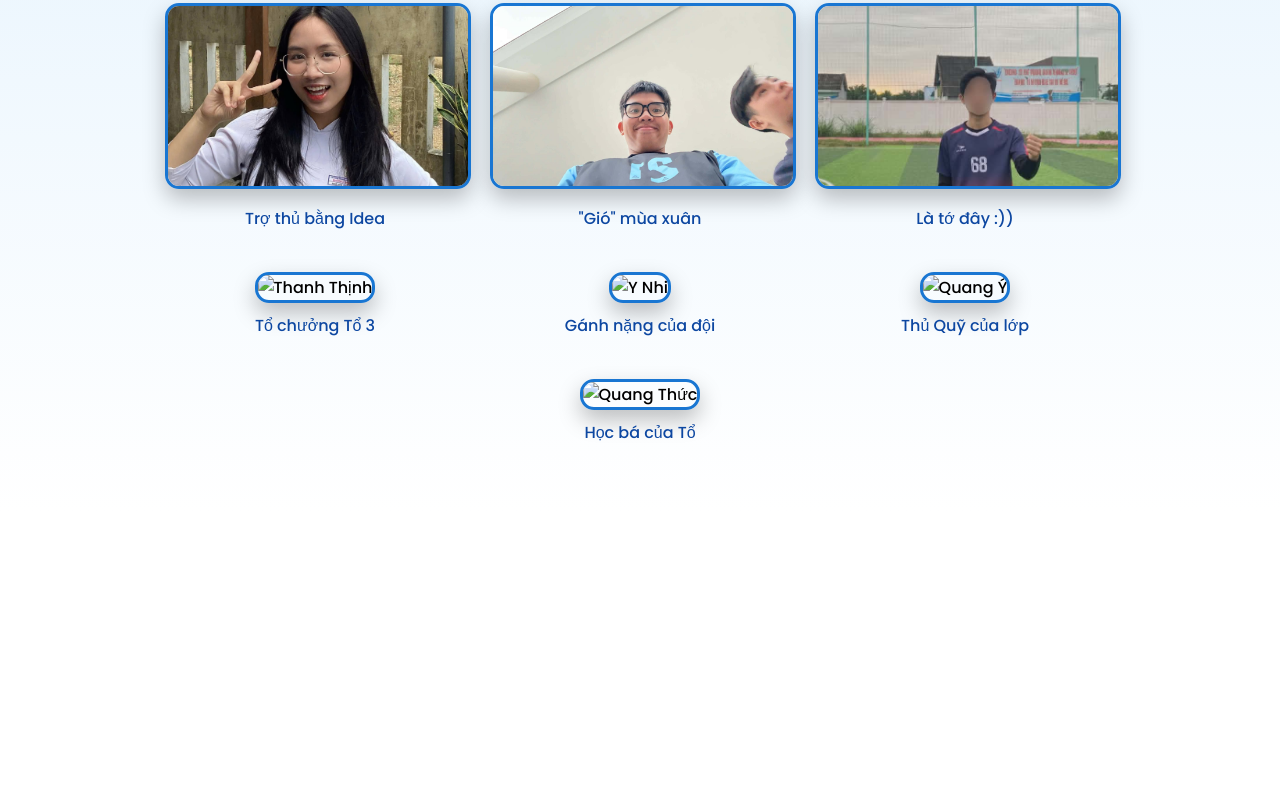
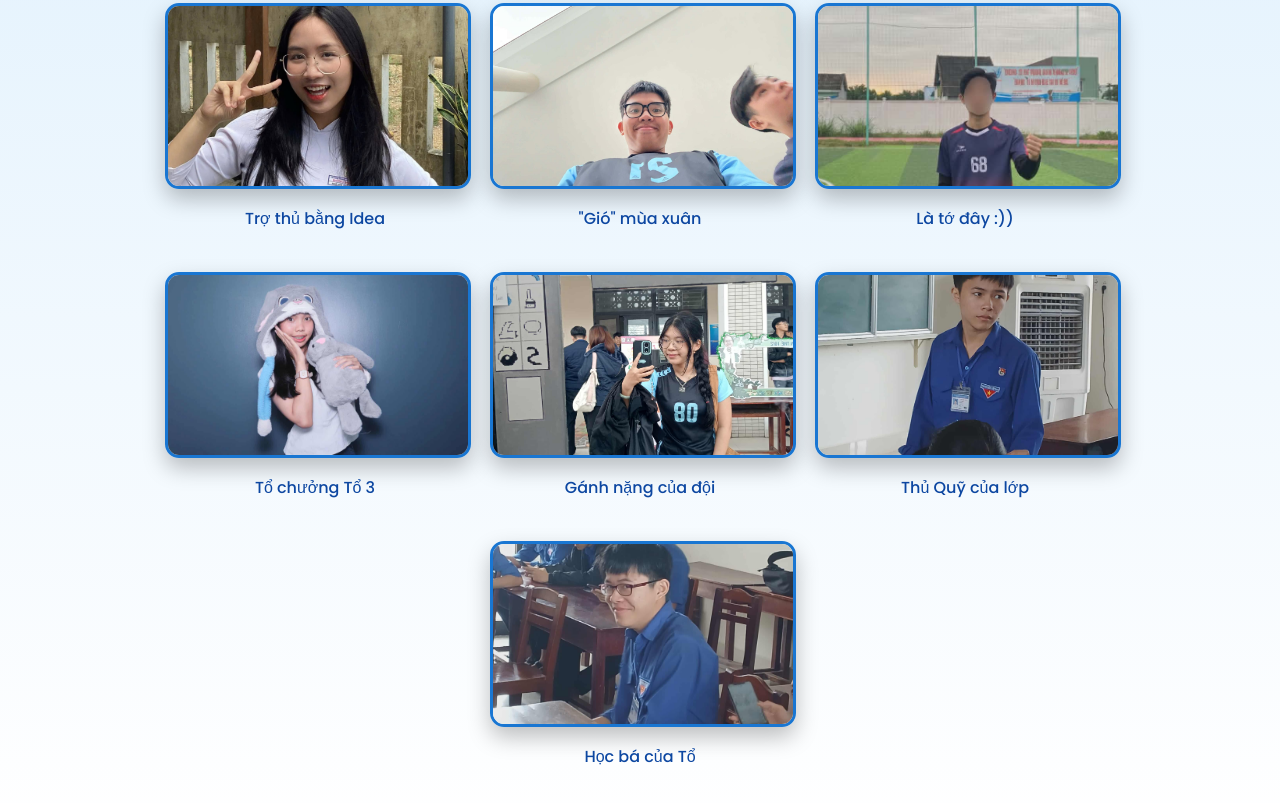
Before and after one commit to quangthangta9-cell/to, a plain HTML site: page index.html in a window 1280 px wide. Shown: the part 1094-1897 px from the top of the page. Before the commit the page ends 1605 px from the top, so only its background shows below. Drawn offline with Linux system fonts and the light colour scheme.

Commit message:
Update index.html

```diff
--- a/index.html
+++ b/index.html
@@ -70,19 +70,19 @@
       <p>Là tớ đây :))</p>
     </div>
     <div class="gallery-item">
-      <img src="bu.jpg" alt="Thanh Thịnh">
+      <img src="bu.jpeg" alt="Thanh Thịnh">
       <p>Tổ chưởng Tổ 3</p>
     </div>
     <div class="gallery-item">
-      <img src="nhi.jpg" alt="Y Nhi">
+      <img src="nhi.jpeg" alt="Y Nhi">
       <p>Gánh nặng của đội</p>
     </div>
      <div class="gallery-item">
-      <img src="y.jpg" alt="Quang Ý">
+      <img src="y.jpeg" alt="Quang Ý">
       <p>Thủ Quỹ của lớp </p>
     </div>
      <div class="gallery-item">
-      <img src="thuc.jpg" alt="Quang Thức">
+      <img src="thuc.jpeg" alt="Quang Thức">
       <p>Học bá của Tổ</p>
     </div>
   </div>
```
